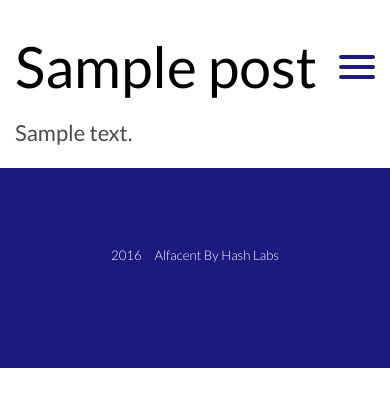
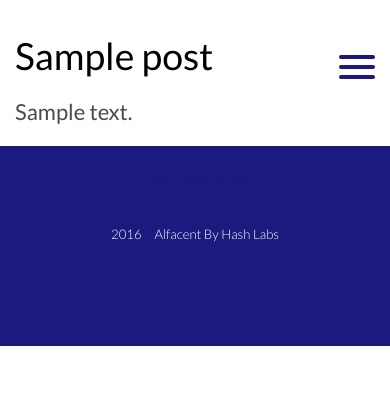
Before and after one commit to orlando/alfacent, a WordPress theme: template content/themes/hashcore/page.php in a window 390 px wide. Shown: the top 407 px of the page. Run offline with PHP 8.4 and a stand-in for WordPress, Linux system fonts and the light colour scheme; the site name, menu and one post (Sample post) are stand-ins, and other content is empty; style sheets or scripts are compiled from the project's sources; some libraries are stand-ins or nearby versions; some web fonts are replaced.

Commit message:
Fix H tag font-size to do responsive

```diff
--- a/content/themes/hashcore/sass/_settings--fix-tag.scss
+++ b/content/themes/hashcore/sass/_settings--fix-tag.scss
@@ -1,4 +1,4 @@
-h1, .h1,
+h1,
 h2, .h2,
 h3, .h3 {
   margin-top: 0;
@@ -15,3 +15,19 @@ h6, .h6 {
   padding-top: 17.5px;
   padding-bottom: 17.5px;
 }
+
+h1, .h1 { font-size: 170%; }
+h2, .h2 { font-size: 140%; }
+h3, .h3 { font-size: 110%; }
+h4, .h4 { font-size: 85%; }
+h5, .h5 { font-size: 65%; }
+h6, .h6 { font-size: 55%; }
+
+@media screen and (min-width: $bootstrap-sm) {
+  h1, .h1 { font-size: 260%; }
+  h2, .h2 { font-size: 215%; }
+  h3, .h3 { font-size: 170%; }
+  h4, .h4 { font-size: 125%; }
+  h5, .h5 { font-size: 100%; }
+  h6, .h6 { font-size: 85%; }
+}
```
